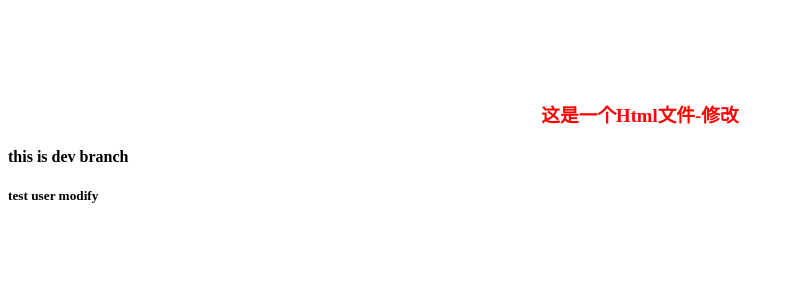
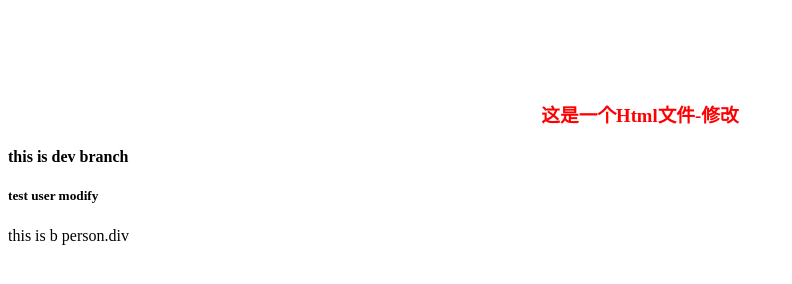
Before and after one commit to yinbangwen/firstgit, a plain HTML site: page index.html in a window 1280 px wide. Shown: the whole page, without its empty margins (0-792 px from the left). Drawn offline with Linux system fonts and the light colour scheme.

Commit message:
modify add div

```diff
--- a/index.html
+++ b/index.html
@@ -8,5 +8,6 @@
 	<h3>这是一个Html文件-修改</h3>
 	<h4>this is dev branch</h4>
 	<h5>test user modify</h5>
+	<div>this is b person.div</div>
 </body>
 </html>
```
